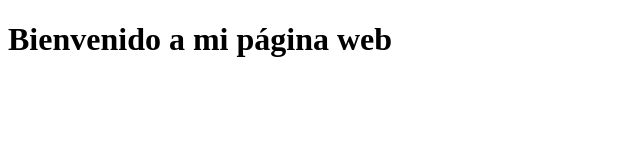
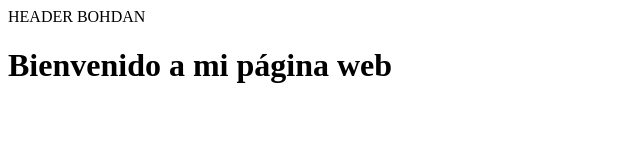
Before and after one commit to bohdan110/PRACTICA1, a plain HTML site: page index.html in a window 1280 px wide. Shown: the whole page, without its empty margins (0-640 px from the left). Drawn offline with Linux system fonts and the light colour scheme.

Commit message:
Añadir el header al index.html

```diff
--- a/index.html
+++ b/index.html
@@ -4,6 +4,7 @@
      <head>
        <meta charset="UTF-8">
        <meta name="viewport" content="width=device-width, initial-scale=1.0">
+       <header>HEADER BOHDAN</header>
        <title>Página Web</title>
      </head>
      <body>
```
